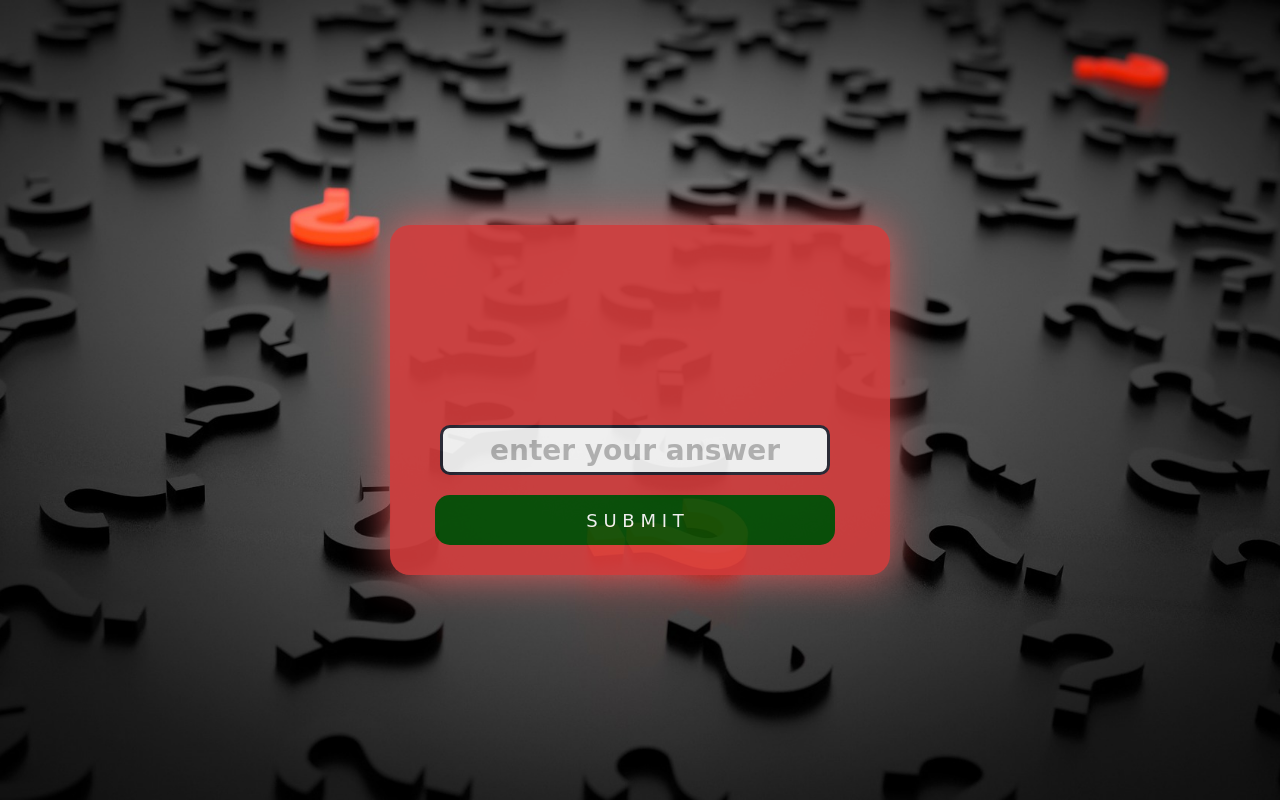
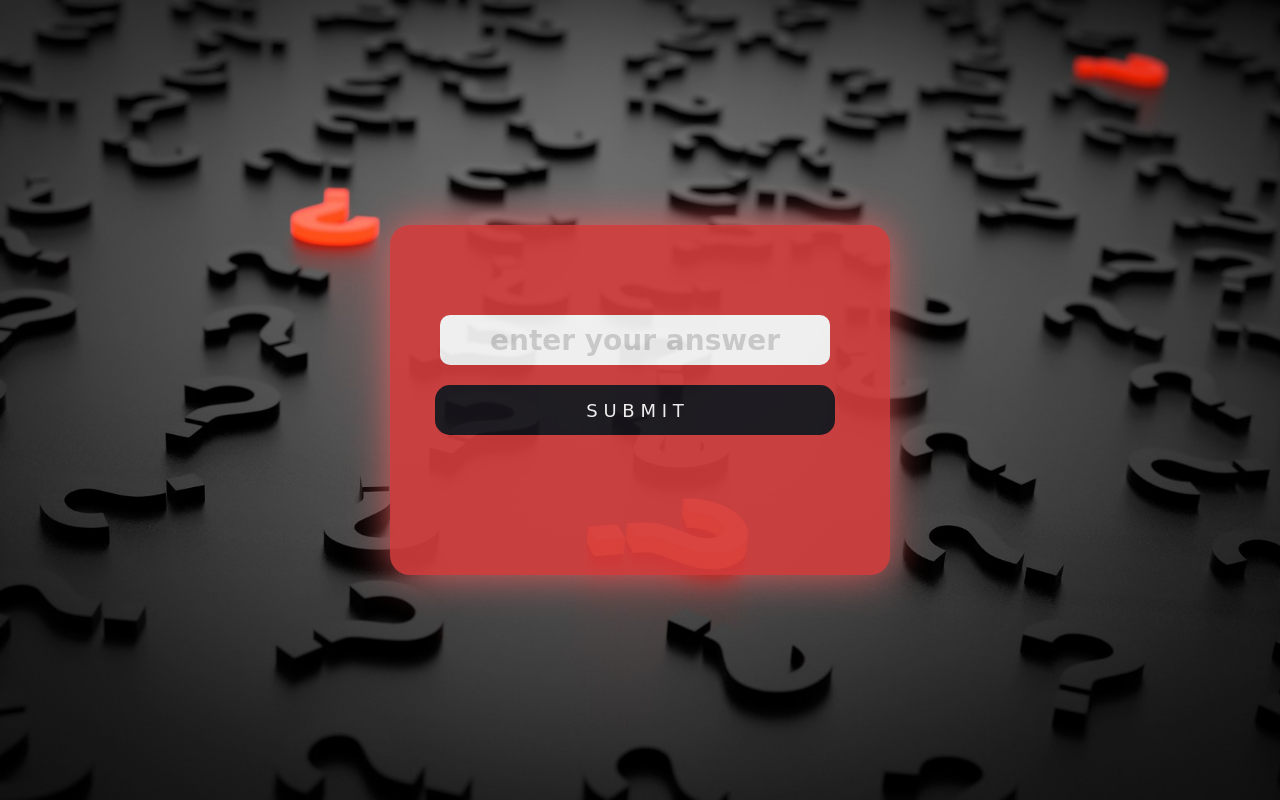
Before and after one commit to gogolashvili/Multiplication-App-5, a plain HTML site: page index.html in a window 1280 px wide. Drawn offline with Linux system fonts and the light colour scheme; a web font is replaced by a local one.

Commit message:
change styles

```diff
--- a/style.css
+++ b/style.css
@@ -19,7 +19,7 @@ div {
   box-shadow: 0px 0px 40px rgb(234, 96, 96);
 }
 input {
-  margin-top: 160px;
+  margin-top: 50px;
   margin-left: 50px;
   width: 390px;
   height: 50px;
@@ -28,9 +28,10 @@ input {
   font-family: "Tilt Warp", cursive;
   border-radius: 10px;
   font-size: 27px;
+  border: none;
 }
 input::placeholder {
-  opacity: 0.5;
+  opacity: 0.3;
   text-align: center;
   font-weight: 800;
   font-size: 28px;
@@ -43,7 +44,7 @@ button {
   height: 50px;
   border-radius: 15px;
   border: none;
-  background-color: rgb(3, 79, 3);
+  background-color: rgb(24, 22, 28);
   color: white;
   font-size: 18px;
   font-family: "Tilt Warp", cursive;
@@ -53,10 +54,10 @@ h1 {
   margin-top: 35px;
   font-family: "Tilt Warp", cursive;
   font-size: 15px;
-  color: rgb(3, 79, 3);
+  color: rgb(29, 29, 37);
 }
 h2 {
-  color: rgb(3, 79, 3);
+  color: rgb(31, 30, 35);
   font-family: "Tilt Warp", cursive;
   margin-top: 40px;
   margin-left: 80px;
```
